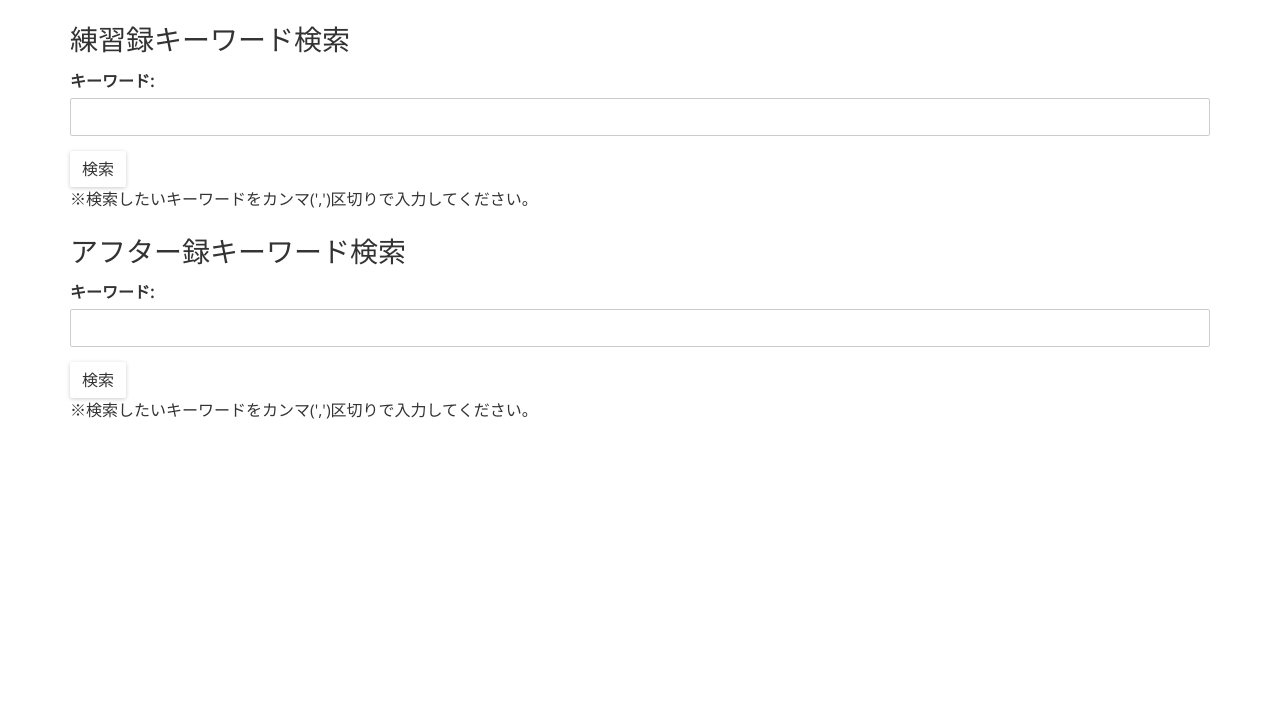
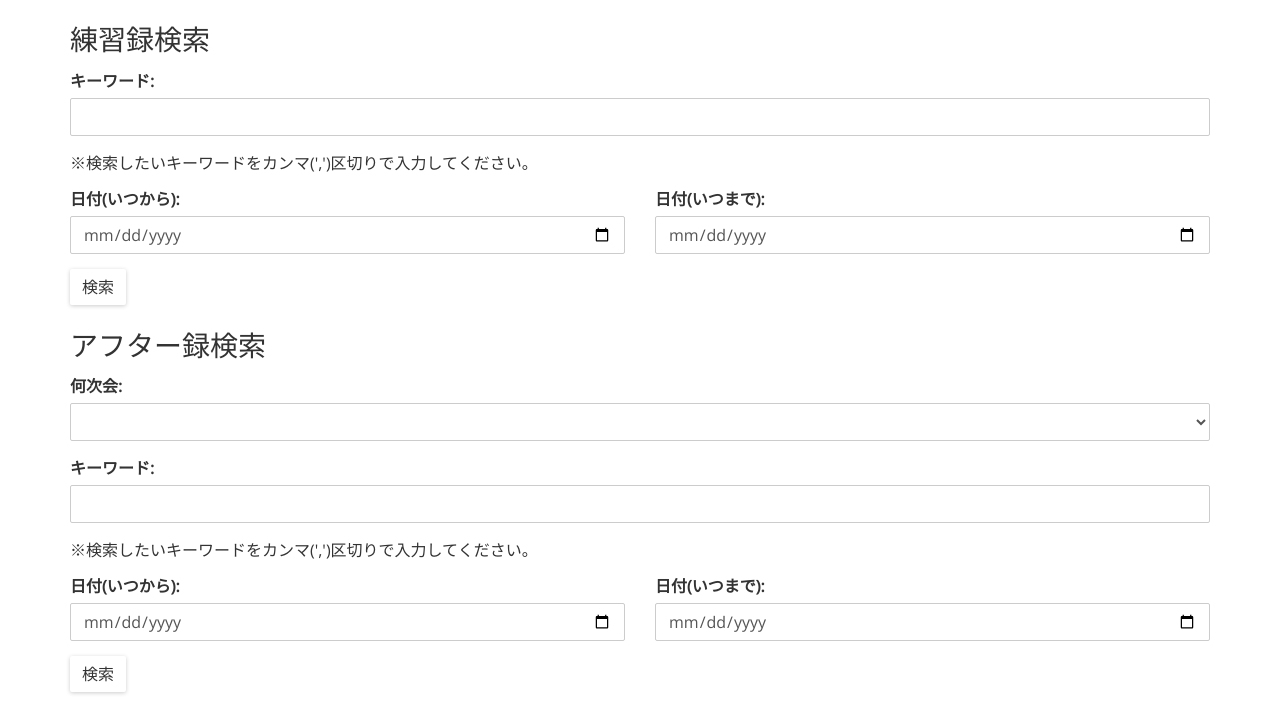
Before and after one commit to yurimarimo/honomara_members_site, a Python web app: template templates/search.html in a window 1280 px wide. Shown: the part 81-800 px from the top of the page. Run offline with Jinja, Linux system fonts and the light colour scheme; the template is opened without the code that fills it, so the values that code supplies are empty; some libraries are stand-ins or nearby versions.

Commit message:
検索機能の追加 (#20)
ありがとう！
動作確認できたのでマージします👍

```diff
--- a/templates/search.html
+++ b/templates/search.html
@@ -1,17 +1,48 @@
 {% extends "template.html" %}
 {% block content %}
 <div class="container">
-<h2> 練習録キーワード検索</h2>
+<h2> 練習録検索</h2>
 <form action="{{url_for('training')}}" class="form" method="get" role="form">
-<div class="form-group  required"><label class="control-label" for="keyword">キーワード:</label><input class="form-control" id="keyword" name="keyword" required type="text" value=""></div>
+<div class="form-group"><label class="control-label" for="keyword">キーワード:</label><input class="form-control" id="keyword" name="keyword" type="text" value=""></div>
+<p>※検索したいキーワードをカンマ(',')区切りで入力してください。</p>
+<div class="form-group row">
+    <div class="col-sm-6">
+    <label class="control-label" for="from">日付(いつから):</label><input class="form-control" id="from" name="from" type="date" value="">
+    </div>
+    <div class="col-sm-6">
+    <label class="control-label" for="until">日付(いつまで):</label><input class="form-control" id="until" name="until" type="date" value="">
+    </div>
+</div>
 <input class="btn btn-default" id="submit" name="submit" type="submit" value="検索">
 </form>
+
+<h2> アフター録検索</h2>
+<form action="{{url_for('after')}}" class="form" method="get" role="form">
+<div class="form-group"><label class="control-label" for="stage">何次会:</label>
+    <select class="form-control" id="stage" name="stage">
+        <option selected></option>
+        <option>0</option>
+        <option>1</option>
+        <option>2</option>
+        <option>3</option>
+        <option>4</option>
+        <option>5</option>
+        <option>6</option>
+        <option>7</option>
+        <option>8</option>
+        <option>9</option>
+    </select></div>
+<div class="form-group"><label class="control-label" for="keyword">キーワード:</label><input class="form-control" id="keyword" name="keyword" type="text" value=""></div>
 <p>※検索したいキーワードをカンマ(',')区切りで入力してください。</p>
-<h2> アフター録キーワード検索</h2>
-<form action="{{url_for('after')}}" class="form" method="get" role="form">
-<div class="form-group  required"><label class="control-label" for="keyword">キーワード:</label><input class="form-control" id="keyword" name="keyword" required type="text" value=""></div>
+<div class="form-group row">
+    <div class="col-sm-6">
+    <label class="control-label" for="from">日付(いつから):</label><input class="form-control" id="from" name="from" type="date" value="">
+    </div>
+    <div class="col-sm-6">
+    <label class="control-label" for="until">日付(いつまで):</label><input class="form-control" id="until" name="until" type="date" value="">
+    </div>
+</div>
 <input class="btn btn-default" id="submit" name="submit" type="submit" value="検索">
 </form>
-<p>※検索したいキーワードをカンマ(',')区切りで入力してください。</p>
 </div>
 {% endblock %}
```
Also changed, not shown: routes.py (+34 -3 lines).
